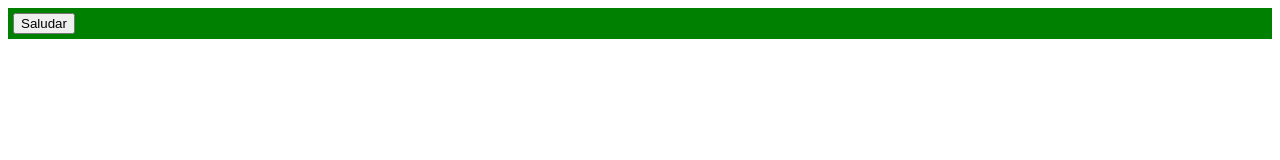
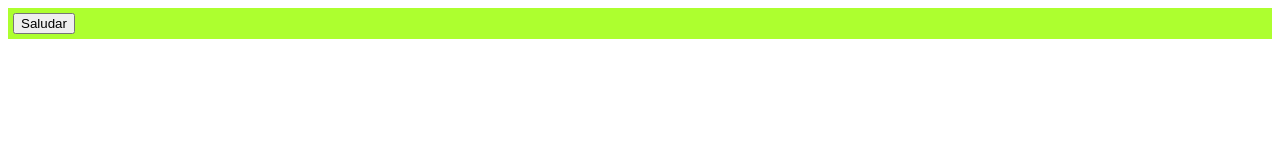
Before and after one commit to VictoriaBadan/taller-eventos, a plain HTML site: page index.html in a window 1280 px wide. Drawn offline with Linux system fonts and the light colour scheme.

Commit message:
cambio color

```diff
--- a/index.html
+++ b/index.html
@@ -6,7 +6,7 @@
         <title>Taller-eventos</title>
 </head>
 <body>
-        <div class="boton" id="boton" style="padding: 5px 5px 5px 5px; background-color: green;"></style>
+        <div class="boton" id="boton" style="padding: 5px 5px 5px 5px; background-color: greenyellow;"></style>
             <button onclick="alert('Hola')">Saludar</button>
         </div> <!-- .boton #boton-->
 
```
